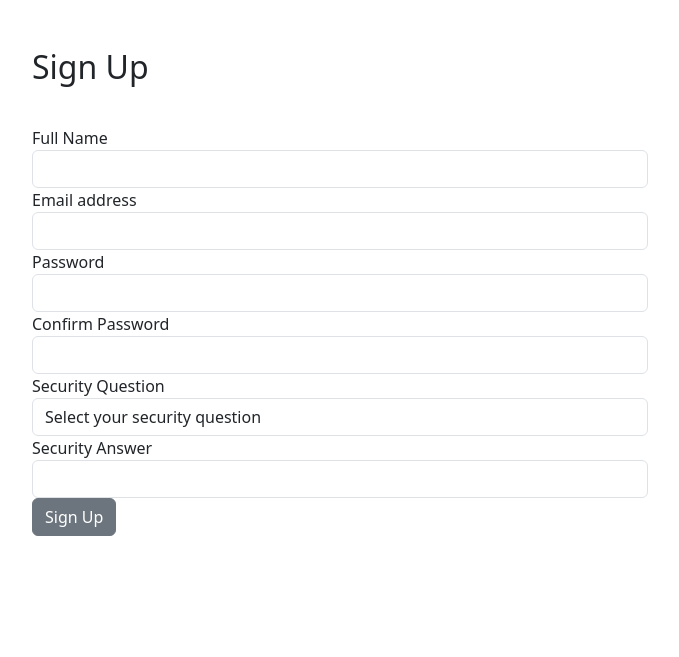
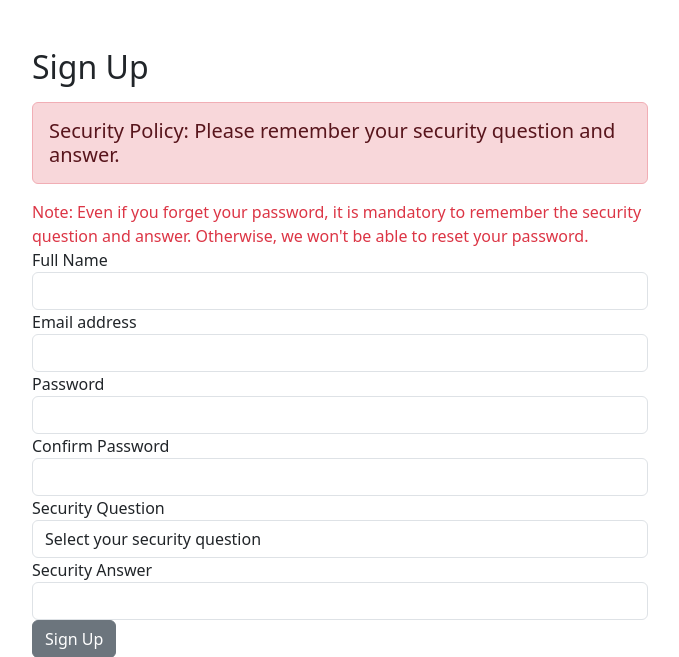
Before and after one commit to venusau/GuardianSecure, a Flask app: page /signup in a window 1280 px wide. Shown: the part 146-803 px from the top of the page, without its empty margins (300-979 px from the left). Before the commit the page ends 682 px from the top, so only its background shows below. Run offline with Flask 3, Linux system fonts and the light colour scheme.

Commit message:
security policy in bootstrap

```diff
--- a/project/auth.py
+++ b/project/auth.py
@@ -126,7 +126,7 @@ def login():
             return redirect(url_for('main.profile'))
         elif not user:
             flash('User doesnot exist.\nPlease signup first.')
-            flash("Security Policy: Please remember your security question and answer. Note: Even if you forget your password, it is mandatory to remember the security question and answer. Otherwise, we won't be able to reset your password.")
+
             return redirect(url_for('auth.signup'))
         else:
             flash('Wrong Password. You may change the change in the forget password section!')
--- a/project/templates/signup.html
+++ b/project/templates/signup.html
@@ -11,24 +11,33 @@
       integrity="sha384-QWTKZyjpPEjISv5WaRU9OFeRpok6YctnYmDr5pNlyT2bRjXh0JMhjY6hW+ALEwIH"
       crossorigin="anonymous"
     />
-    <link rel="stylesheet" href="https://fonts.googleapis.com/css2?family=Audiowide">
+    <link
+      rel="stylesheet"
+      href="https://fonts.googleapis.com/css2?family=Audiowide"
+    />
     <style>
       .custom-font {
-      font-family: "Audiowide", sans-serif;
-    }
-    .custom-text{
-      color: #055c19;
-    }
+        font-family: "Audiowide", sans-serif;
+      }
+      .custom-text {
+        color: #055c19;
+      }
     </style>
   </head>
 
   <body>
     {%include 'navbar.html'%}
-    <div
-      class="container pb-4 mt-5 col-md-6 offset-md-3"
-    >
+    <div class="container pb-4 mt-5 col-md-6 offset-md-3">
       <h2 class="mt-5 mb-3">Sign Up</h2>
-      <br>
+      <h5 class="alert alert-danger">
+        Security Policy: Please remember your security question and answer.
+      </h5>
+      <span class="text-danger"
+        >Note: Even if you forget your password, it is mandatory to remember the
+        security question and answer. Otherwise, we won't be able to reset your
+        password.</span
+      >
+      <br />
       {% with messages = get_flashed_messages() %} {% if messages %}
       <ul class="alert alert-danger">
         {% for message in messages %}
```
